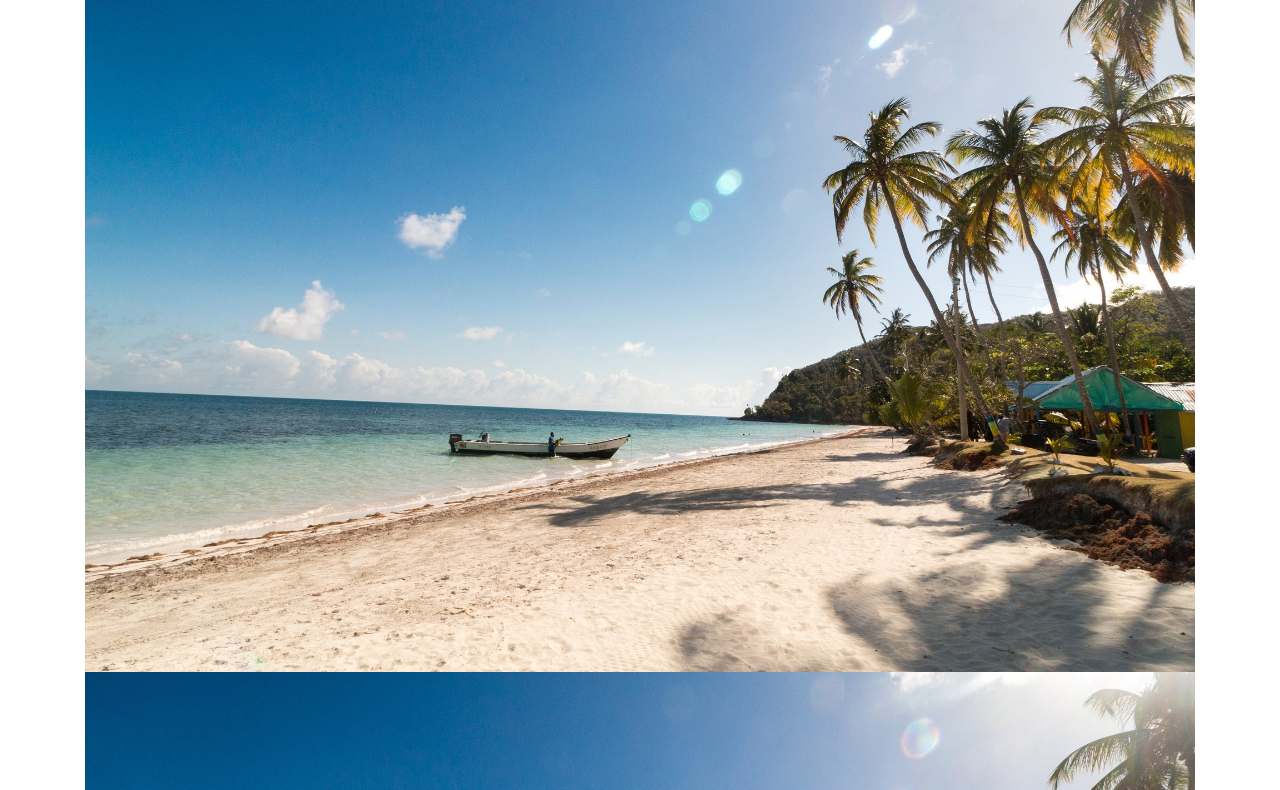
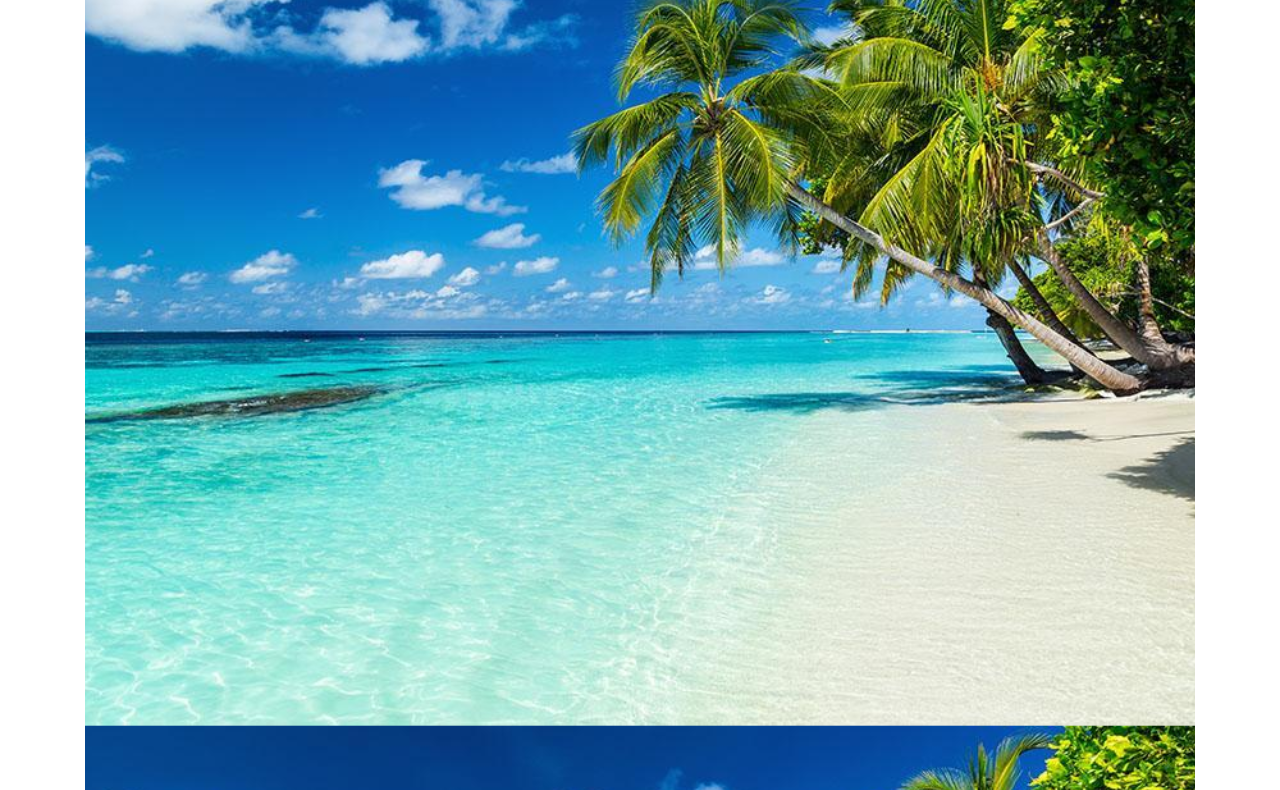
Before and after one commit to arawlence/Giveusa--br-, a plain HTML site: page index.html in a window 1280 px wide. Shown: the part 184-974 px from the top of the page. Drawn offline with nearby package versions, Linux system fonts and the light colour scheme.

Commit message:
Css - image changed

```diff
--- a/css/style.css
+++ b/css/style.css
@@ -1,10 +1,11 @@
 body{
 }
 .jumbotron {
-  background-image: url('../images/paradise-beach.jpg');
+  background-image: url('../images/nomada-pic.jpg');
   background-size: cover;
   background-attachment:fixed;
   min-height: 1000px;
+
 
 .buzz{
   p{
```
